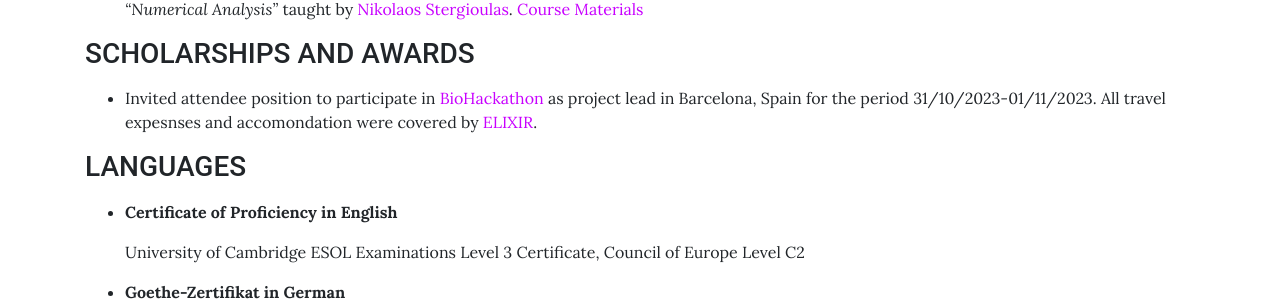
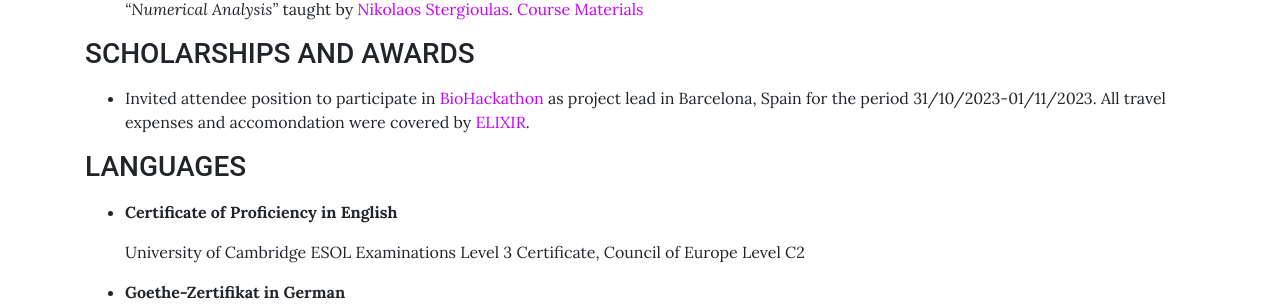
Before and after one commit to sfragkoul/sfragkoul.github.io, a Jekyll site: the page built from pages/CV.md, in a window 1280 px wide. Shown: the part 1558-1864 px from the top of the page. Built offline with Jekyll 4.4.1, drawn with Linux system fonts in a browser that asks for light colours.

Commit message:
Update CV.md

```diff
--- a/pages/CV.md
+++ b/pages/CV.md
@@ -72,7 +72,7 @@ Reviewer duties in *Expert Systems With Applications* journal.
 ### SCHOLARSHIPS AND AWARDS
 <p style="margin-bottom:15px"></p>
 
-- Invited attendee position to participate in [BioHackathon](https://biohackathon-europe.org/) as project lead in Barcelona, Spain for the period 31/10/2023-01/11/2023. All travel expesnses and accomondation were covered by [ELIXIR](https://elixir-europe.org/).
+- Invited attendee position to participate in [BioHackathon](https://biohackathon-europe.org/) as project lead in Barcelona, Spain for the period 31/10/2023-01/11/2023. All travel expenses and accomondation were covered by [ELIXIR](https://elixir-europe.org/).
 
 ### LANGUAGES
 <p style="margin-bottom:15px"></p>
```
